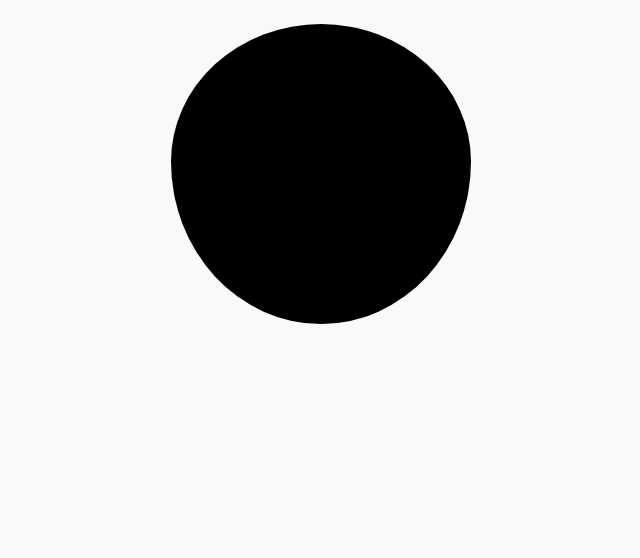
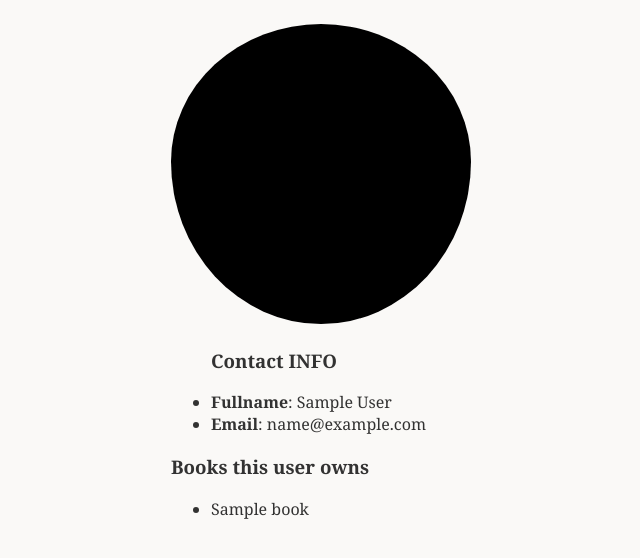
Before and after one commit to KNaiskes/books-swapping, a Django app: page /books/owners/1/ in a window 1280 px wide. Shown: the part 56-614 px from the top of the page, without its empty margins (149-789 px from the left). Run offline with Django 3.2, Linux system fonts and the light colour scheme; tables that the repository leaves empty hold one stand-in row (values such as "Sample post").

Commit message:
Add personal info list in owner_details template

```diff
--- a/books/templates/books/owner_details.html
+++ b/books/templates/books/owner_details.html
@@ -2,29 +2,20 @@
 {% load static %}
 {% block content %}
 
-<!--
-<table>
-  <tr>
-    <th>First Name</th>
-    <th>Last Name</th>
-    <th>Book(s)</th>
-    <th>Email</th>
-  </tr>
-  <tr>
-  <td>{{owner.first_name}}</td>
-  <td>{{owner.last_name}}</td>
-
-  {% for book in owner.books.all %}
-  <td>{{book.title}}</td>
-  {% endfor %}
-
-  <td>{{owner.email}}</td>
-  </tr>
-</table>
--->
 <div class="center">
   <div class="avatar-photo">
     <img src="{% static 'images/test_avatar.png' %}" alt="My image">
+    <ul>
+      <h3>Contact INFO</h3>
+      <li><strong>Fullname</strong>: {{owner.first_name}} {{owner.last_name}}</li>
+      <li><strong>Email</strong>: {{owner.email}}</li>
+    </ul>
+    <h3>Books this user owns</h3>
+    <ul>
+      {% for book in owner.books.all %}
+      <li>{{book.title}}</td>
+      {% endfor %}
+    </ul>
   </div>
 </div>
 {% endblock content %}
```
